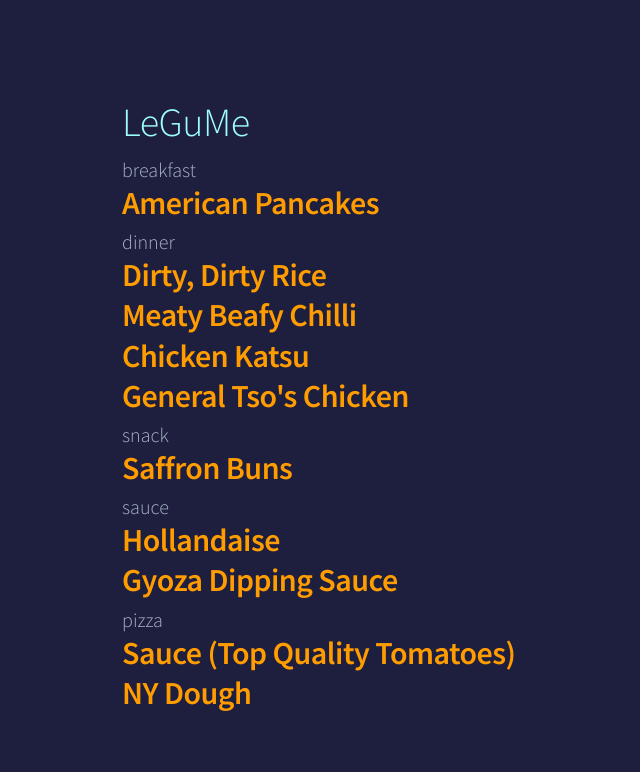
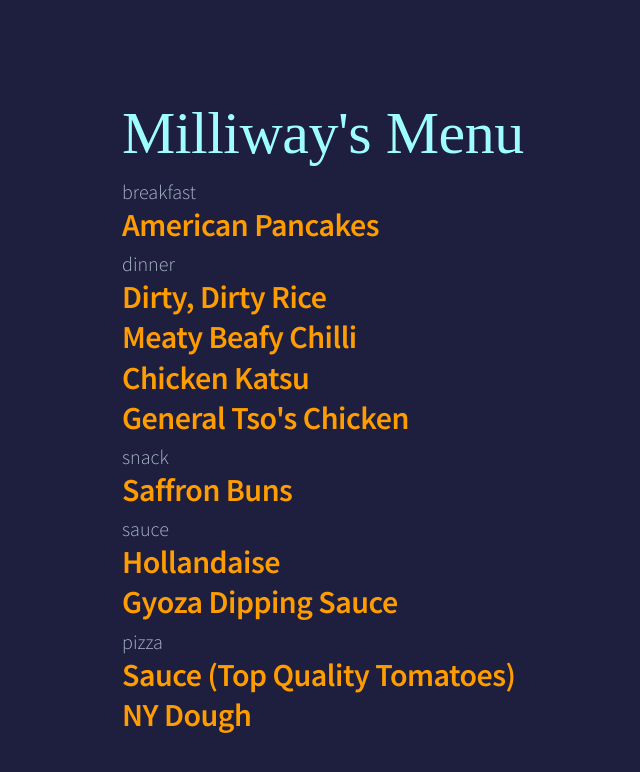
Before and after one commit to YaDryBug/yadrybug.github.io, a Jekyll site: the page built from index.html, in a window 1280 px wide. Shown: the top 772 px of the page, without its empty margins (158-798 px from the left). Built offline with Jekyll 4.4.1, drawn with Linux system fonts in a browser that asks for light colours; some web fonts are replaced.

Commit message:
name change, added favicon

```diff
--- a/_config.yml
+++ b/_config.yml
@@ -1,4 +1,4 @@
-title: LeGuMe
+title: Milliway's Menu
 email:
 description: >-
   Collection of recipes to keep expanding my cooking skills and my coding skills!
@@ -12,7 +12,7 @@
 plugins:
   - jekyll-feed
 
-name:               "LeGuMe"
+name:               "Milliway's Menu"
 
 # Navigation
 nav:
--- a/_layouts/default.html
+++ b/_layouts/default.html
@@ -5,7 +5,12 @@
   <meta name="viewport" content="width=device-width, initial-scale=1">
   <title>{% if page.title %}{{ page.title }}{% else %}{{ site.name }}{% endif %}</title>
   <link rel="stylesheet" href="//fonts.googleapis.com/css?family=Source+Sans+Pro:300,300i,600">
+  <link rel="stylesheet" href="https://fonts.googleapis.com/css2?family=Damion&display=swap">
   <link rel="stylesheet" href="{{ site.baseurl }}/style.css">
+  <link rel="apple-touch-icon" sizes="180x180" href="/assets/images/apple-touch-icon.png">
+  <link rel="icon" type="image/png" sizes="32x32" href="/assets/images/favicon-32x32.png">
+  <link rel="icon" type="image/png" sizes="16x16" href="/assets/images/favicon-16x16.png">
+  <link rel="manifest" href="/assets/images/site.webmanifest">
   </head>
 <body>
   <div class="container">
--- a/style.scss
+++ b/style.scss
@@ -52,7 +52,7 @@
 }
 
 h1 {
-  font-size: 2rem;
+  font-size: 3rem;
 }
 
 h2 {
@@ -275,13 +275,14 @@
 
   &-title {
     font-weight: 300;
-
+    font-family: 'Damion', cursive;
     a {
       color: #9efeff;
 
       &:hover,
       &:focus {
         text-decoration: none;
+        color:#a5ff90;
       }
     }
 
@@ -293,9 +294,10 @@
 
   &-title--small {
     margin-bottom: .75rem;
-    font-size: .75rem;
+    font-size: 1rem;
+    font-family: 'Damion', cursive;
     font-weight: 600;
-    text-transform: uppercase;
+    // text-transform: uppercase;
 
     a {
       color: #9efeff;
@@ -303,6 +305,7 @@
       &:hover,
       &:focus {
         text-decoration: none;
+        color: #a5ff90;
       }
     }
   }
```
Also changed, not shown: assets/images/android-chrome-192x192.png (added), assets/images/android-chrome-512x512.png (added), assets/images/apple-touch-icon.png (added), assets/images/favicon-16x16.png (added), assets/images/favicon-32x32.png (added), assets/images/favicon.ico (added), assets/images/site.webmanifest (added).
